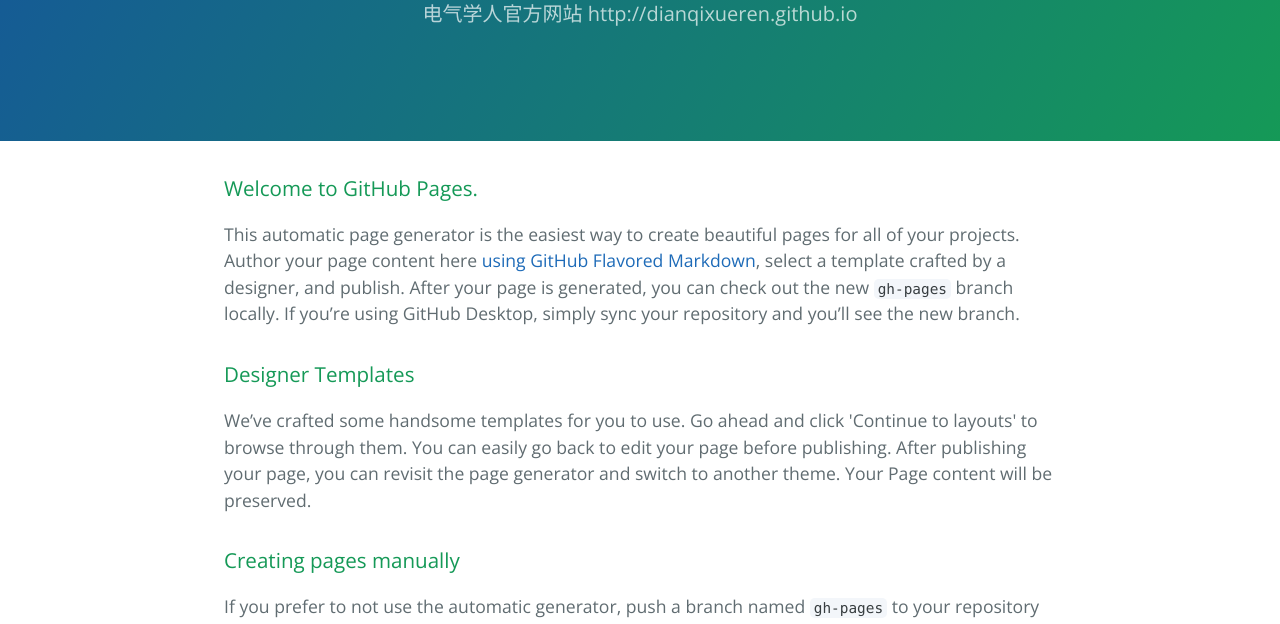
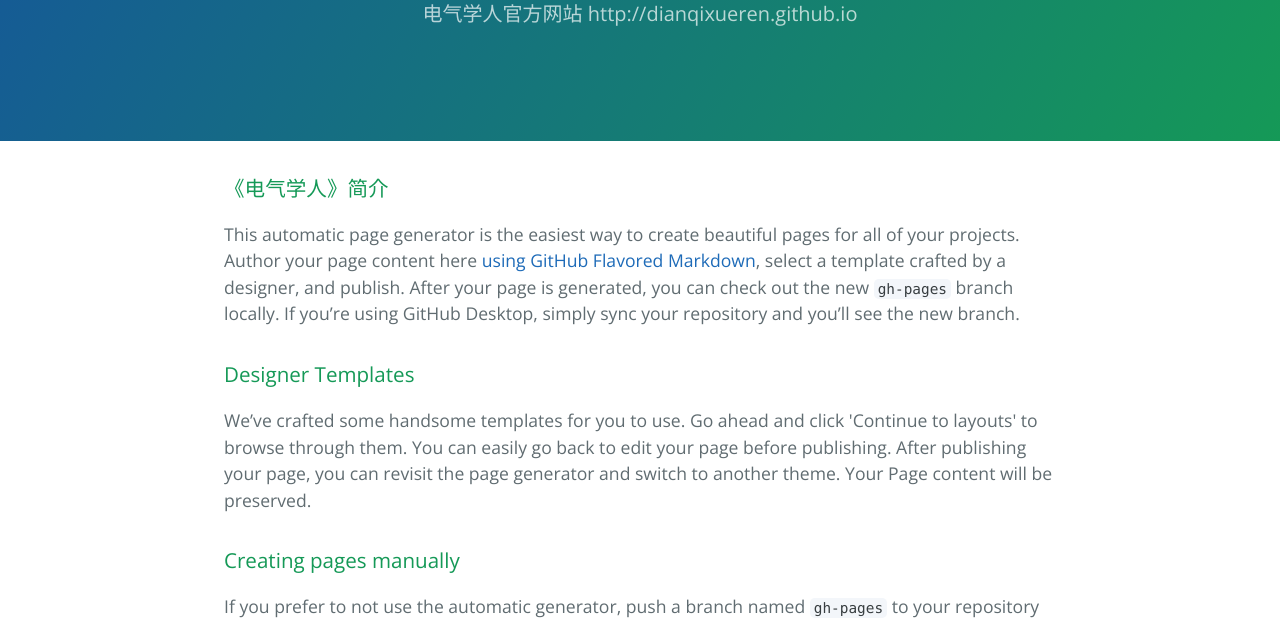
Before and after one commit to dianqixueren/dianqixueren.github.io, a plain HTML site: page index.html in a window 1280 px wide. Shown: the part 176-800 px from the top of the page. Drawn offline with nearby package versions, Linux system fonts and the light colour scheme.

Commit message:
Update index.html

```diff
--- a/index.html
+++ b/index.html
@@ -17,7 +17,7 @@
 
     <section class="main-content">
       <h3>
-<a id="welcome-to-github-pages" class="anchor" href="#welcome-to-github-pages" aria-hidden="true"><span aria-hidden="true" class="octicon octicon-link"></span></a>Welcome to GitHub Pages.</h3>
+<a id="welcome-to-github-pages" class="anchor" href="#welcome-to-github-pages" aria-hidden="true"><span aria-hidden="true" class="octicon octicon-link"></span></a>《电气学人》简介</h3>
 
 <p>This automatic page generator is the easiest way to create beautiful pages for all of your projects. Author your page content here <a href="https://guides.github.com/features/mastering-markdown/">using GitHub Flavored Markdown</a>, select a template crafted by a designer, and publish. After your page is generated, you can check out the new <code>gh-pages</code> branch locally. If you’re using GitHub Desktop, simply sync your repository and you’ll see the new branch.</p>
 
```
